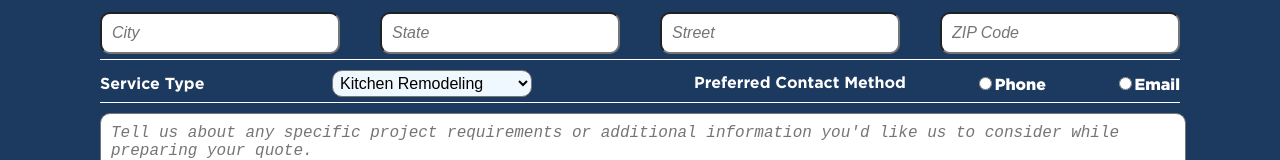
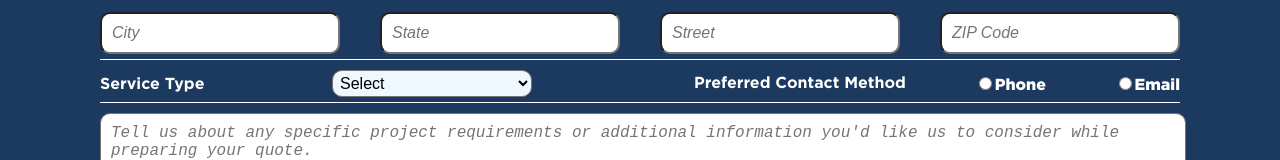
Before and after one commit to Wahaj-Ali/construction-web, a React (Create React App) app: page /get-a-quote in a window 1280 px wide. Shown: the part 506-666 px from the top of the page. Built offline with nearby package versions, Linux system fonts and the light colour scheme.

Commit message:
Update GetAQuote.jsx

```diff
--- a/src/Pages/Get A Quote/GetAQuote.jsx
+++ b/src/Pages/Get A Quote/GetAQuote.jsx
@@ -104,6 +104,7 @@ const GetAQuote = () => {
                         <div className="dropDown-selector">
                             <label htmlFor="dropdown" >Service Type</label>
                             <select id="dropdown" name="_Insurance Type" value={dropdownSelectedOption} onChange={handleDropdownChange}>
+                                <option value="" disabled>Select</option>
                                 <option value="Kitchen Remodeling">Kitchen Remodeling</option>
                                 <option value="Bathroom Remodeling">Bathroom Remodeling</option>
                                 <option value="Basement Finishing">Basement Finishing</option>
```
Lines whose indentation alone changed are shown as unchanged.
